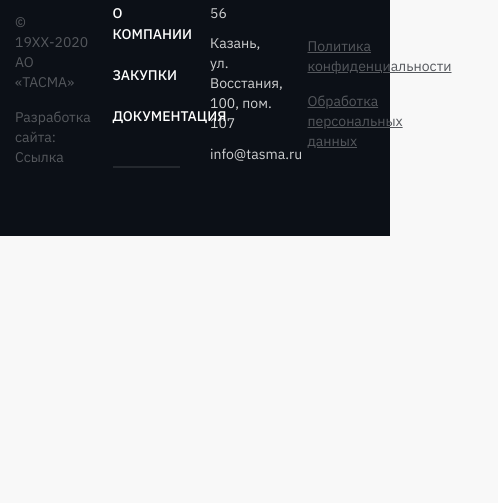
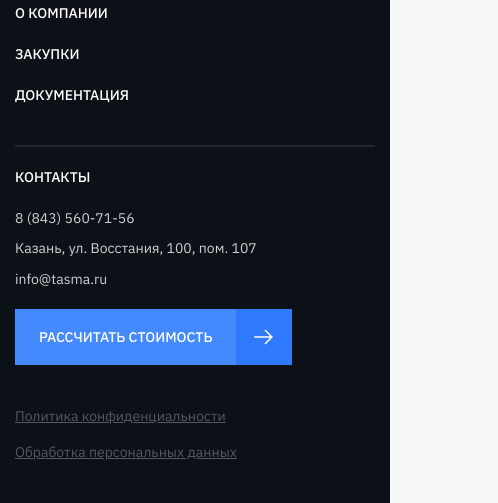
Before and after one commit to biloholovskyi/tasma, a website: page app/documents.html in a window 390 px wide. Shown: the part 2096-2599 px from the top of the page, 498 px wide, since content can reach past the window. Before the commit the page ends 2332 px from the top, so only its background shows below. Drawn offline with nearby package versions, Linux system fonts and the light colour scheme; files that its build step writes are made by us from their sources.

Commit message:
small fix

```diff
--- a/app/documents.html
+++ b/app/documents.html
@@ -210,12 +210,12 @@
 <footer class="main__footer">
   <div class="container">
     <div class="row">
-      <div class="col-3">
+      <div class="col-12 col-sm-6 col-md-6 col-lg-3 order-md-3 order-sm-3 order-4 order-lg-1">
         <img class="footer__logo" src="./media/icon/footerLogo.svg" alt="logo">
         <div class="footer__info">© 19ХХ-2020 АО «ТАСМА»</div>
         <div class="footer__info">Разработка сайта: <a target="_blank" href="#">Ссылка</a></div>
       </div>
-      <div class="col-3">
+      <div class="col-12 col-sm-6 col-md-6 col-lg-3 order-md-1 order-sm-1 order-1 order-lg-2">
         <ul class="footer__list">
           <li><a href="#">Продукция</a></li>
           <li><a href="#">Новости</a></li>
@@ -224,14 +224,14 @@
           <li><a href="/documents.html">Документация</a></li>
         </ul>
       </div>
-      <div class="col-3">
+      <div class="col-12 col-sm-6 col-md-6 col-lg-3 order-md-2 order-sm-2 order-2 order-lg-3">
         <h3>Контакты</h3>
         <a href="tel:8 (843) 560-71-56" class="footer__contacts">8 (843) 560-71-56</a>
         <p class="footer__contacts">Казань, ул. Восстания, 100, пом. 107</p>
         <a href="mailto:info@tasma.ru" class="footer__contacts">info@tasma.ru</a>
       </div>
-      <div class="col-3">
-        <button class="main__btn">Рассчитать стоимость
+      <div class="col-12 col-sm-6 col-md-6 col-lg-3 order-md-4 order-sm-4 order-3 order-lg-4">
+        <button onclick="location.href='./quiz.html';" class="main__btn">Рассчитать стоимость
           <div class="arrow__section"><img src="./media/icon/arrow-r.svg" alt="icon"></div>
         </button>
         <a class="footer__links" href="#" target="_blank">Политика конфиденциальности</a>
```
Also changed, not shown: app/index.html (+1 -1 lines), app/leaders.html (+5 -5 lines), app/vacancies.html (+5 -5 lines).
